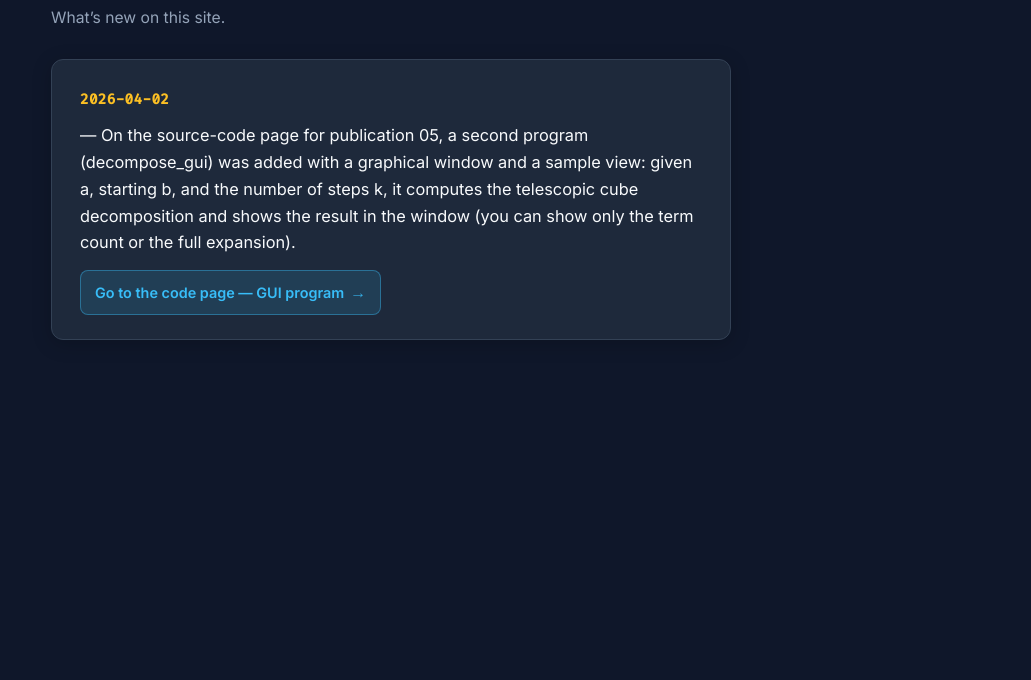
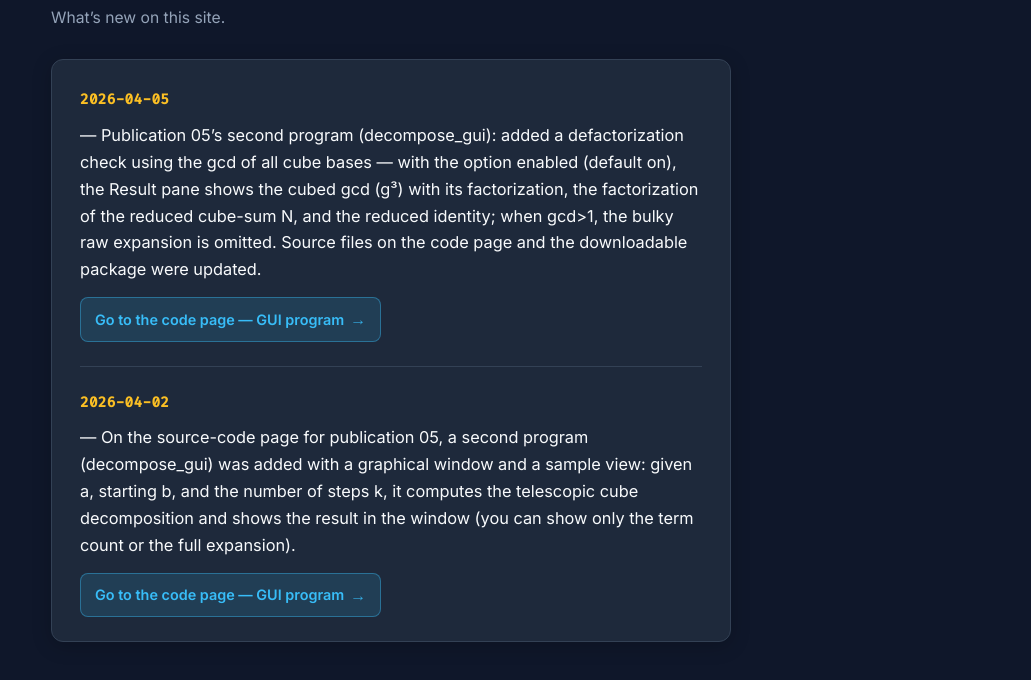
Before and after one commit to nvvorobtsov/nvvorobtsov.github.io, a plain HTML site: page changes.html in a window 1280 px wide. Shown: the part 154-834 px from the top of the page, without its empty margins (249-1280 px from the left). Before the commit the page ends 800 px from the top, so only its background shows below. Drawn offline with Linux system fonts and the light colour scheme.

Commit message:
Add files via upload

```diff
--- a/data/changelog.json
+++ b/data/changelog.json
@@ -1,5 +1,15 @@
 {
   "entries": [
+    {
+      "date": "2026-04-05",
+      "ru": "вторая программа к публикации 05 (окно decompose_gui): добавлена проверка дефакторизации по общему НОД оснований кубов — в окне «Результат» при включённой опции (по умолчанию включена) выводятся куб НОД (g³) с факторизацией, факторизация сокращённой суммы N и сокращённое тождество; если НОД>1, громоздкое «сырое» разложение скрывается. Обновлены файлы на странице исходного кода и пакет для скачивания.",
+      "en": "Publication 05’s second program (decompose_gui): added a defactorization check using the gcd of all cube bases — with the option enabled (default on), the Result pane shows the cubed gcd (g³) with its factorization, the factorization of the reduced cube-sum N, and the reduced identity; when gcd>1, the bulky raw expansion is omitted. Source files on the code page and the downloadable package were updated.",
+      "link": {
+        "href": "code5.html?count=pub5_code#prog-gui",
+        "en": "Go to the code page — GUI program",
+        "ru": "Перейти к странице кода — программа с окном"
+      }
+    },
     {
       "date": "2026-04-02",
       "ru": "на странице с кодом к публикации 05 добавлена вторая программа (decompose_gui) с графическим окном и пример её вида: по числам a, начальному b и числу шагов k она считает телескопическое разложение в кубах и показывает результат в окне (можно смотреть только число членов или полный текст разложения).",
```
Also changed, not shown: changes.html (+1 -1 lines).
